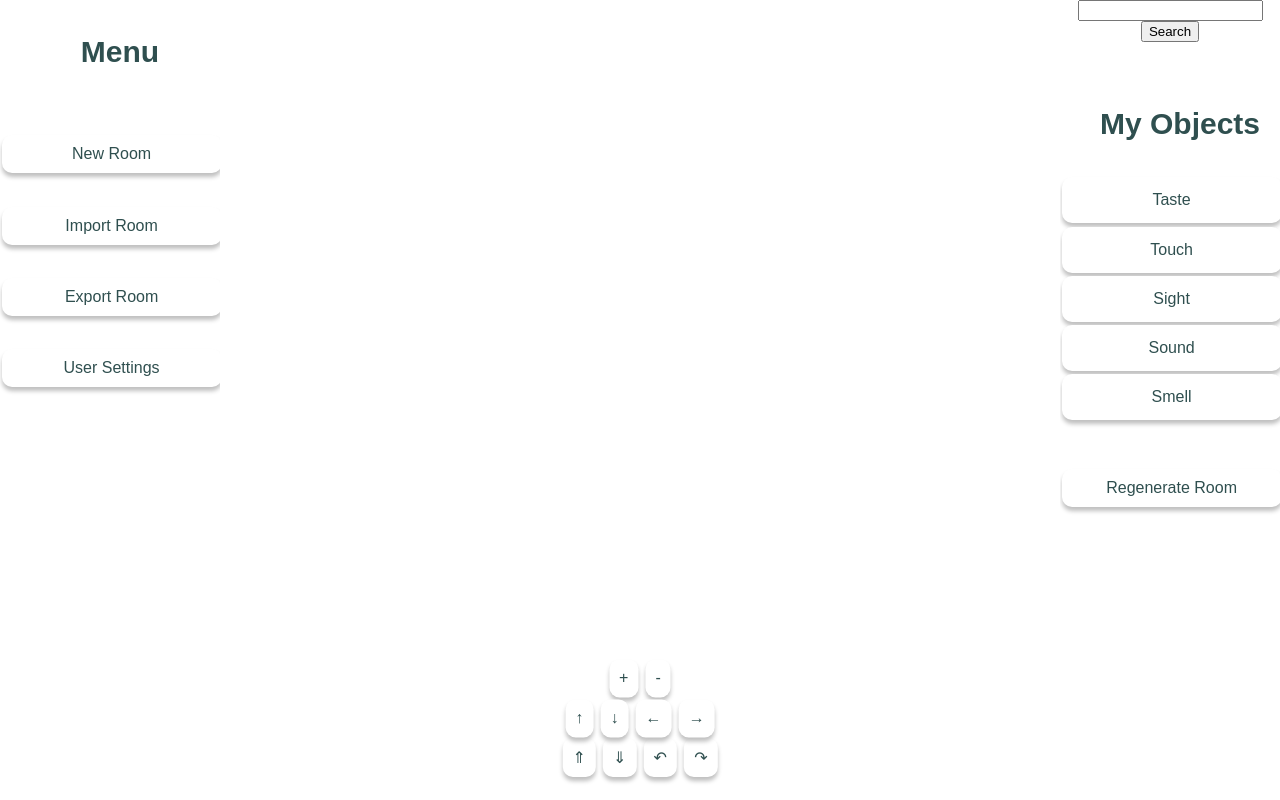
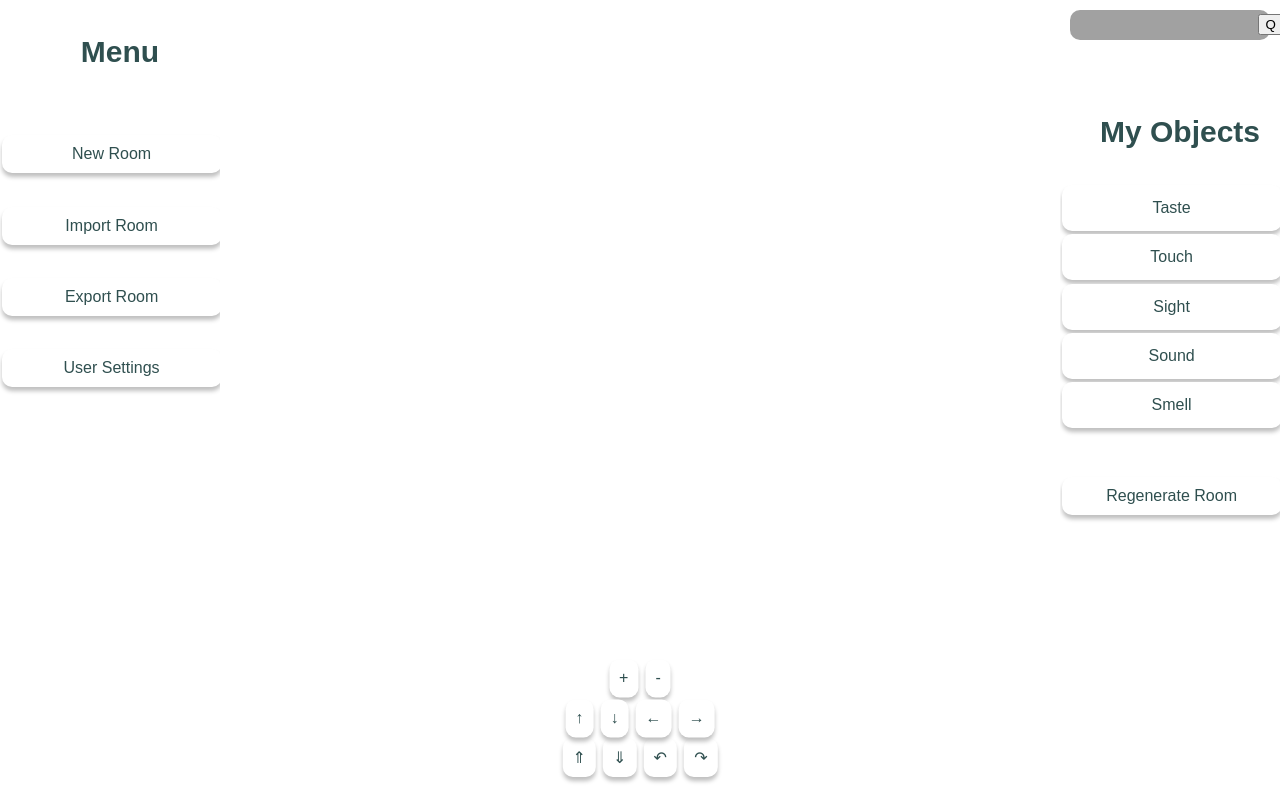
Before and after one commit to nmonteleone1/SENSE-spaces-webapp-csit321, a website: page dist/index.html in a window 1280 px wide. Drawn offline with nearby package versions, Linux system fonts and the light colour scheme.

Commit message:
searchbox styling

```diff
--- a/dist/index.html
+++ b/dist/index.html
@@ -33,8 +33,8 @@
 			<div><button class="panelButton">User Settings</button></div>
 		</div>
 		<div id="panel" style="right:0px">
-			<div><input type="text"><button>Search</button></div>
-			<!-- <button></button> -->
+			<div id="searchBox"><input type="text"><button>Q</button></div>
+			<!-- Q is temporary until I add a proper magnifying glass search icon-->
 			<div>
 				<h2>My Objects</h2>
 				<ul id="myObjects">
--- a/dist/styles.css
+++ b/dist/styles.css
@@ -45,6 +45,23 @@ h2 {
     font-family: 'Filson Pro', sans-serif;
 }
 
+#searchBox{
+    margin: 10px 10px 10px 10px;
+    display: flex;
+    flex-direction: row;
+    flex-wrap: nowrap;
+    background-color:#A1A1A1;
+    padding: 2% 3%;
+    border-radius: 10px;
+}
+
+#searchBox input{
+    flex-grow: 2;
+    background-color: inherit;
+    border: none;
+    outline: none;
+}
+
 .panelButton {
     width: var(--panel-width);
     border: none;
@@ -71,6 +88,11 @@ h2 {
 
 .panelButton:hover {
     background-color: #D9D9D9;
+}
+
+.panelButton:active
+{
+    background-color: #A1A1A1;
 }
 
 #myObjects {
```
